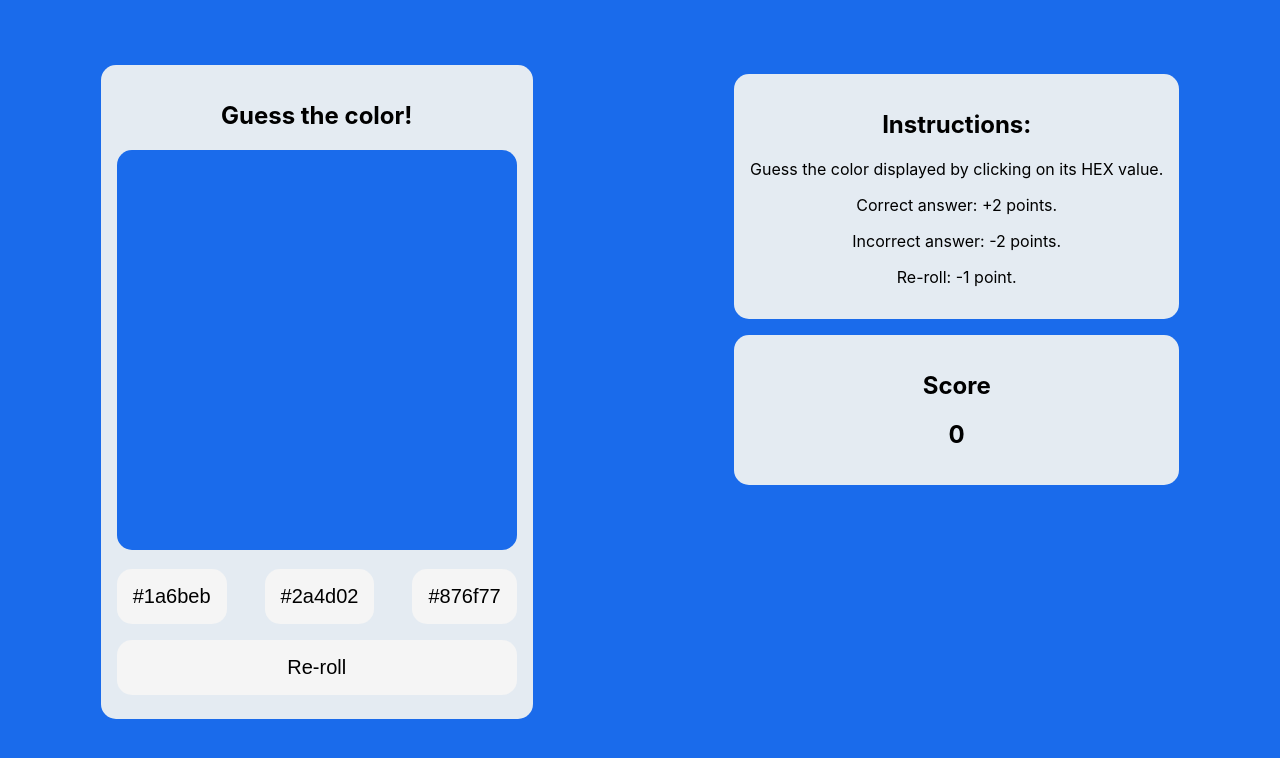
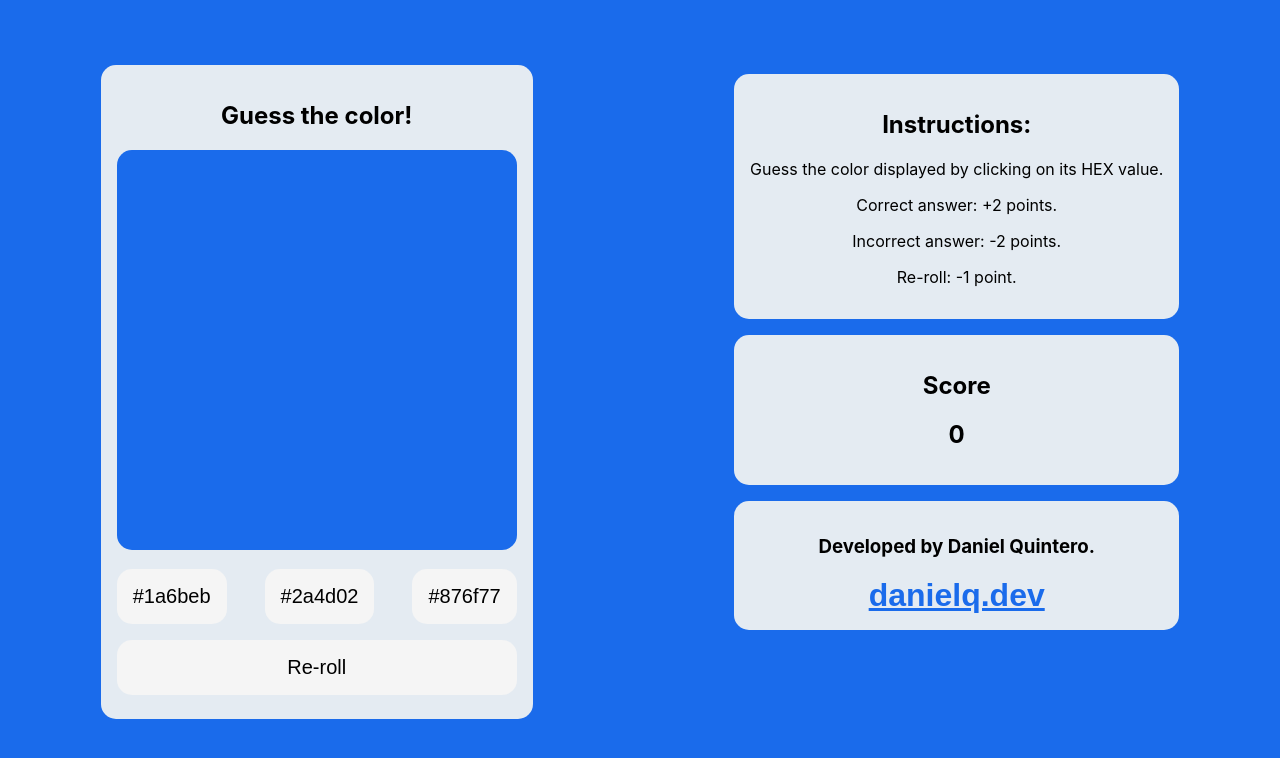
Before and after one commit to DaneilQ/pick-a-color, a React (Create React App) app: page / in a window 1280 px wide. Shown: the top 758 px of the page. Built offline with nearby package versions, Linux system fonts and the light colour scheme.

Commit message:
final details

```diff
--- a/src/App.css
+++ b/src/App.css
@@ -15,3 +15,9 @@
   flex-direction: column;
   justify-content: flex-start;
 }
+
+a {
+  font-family: Arial, Helvetica, sans-serif;
+  font-weight: 700;
+  font-size: 2rem;
+}
--- a/src/App.js
+++ b/src/App.js
@@ -63,7 +63,13 @@ function App() {
         </Card>
         <Card title='Score'>
           <h2>{score}</h2>
+          { score <= -10 && <p>Jesus, you're f*cking bad at this.</p>}
+          { score >= 10 && <p>Godlike.</p>}
           { score !== 0 && <button onClick={deleteScore} className='color-button'>Delete score</button>}
+        </Card>
+        <Card>
+          <h3>Developed by Daniel Quintero.</h3>
+          <a style={{'color' : bgColor}} href='http://www.danielq.dev'>danielq.dev</a>
         </Card>
       </div>
     </div>
```
